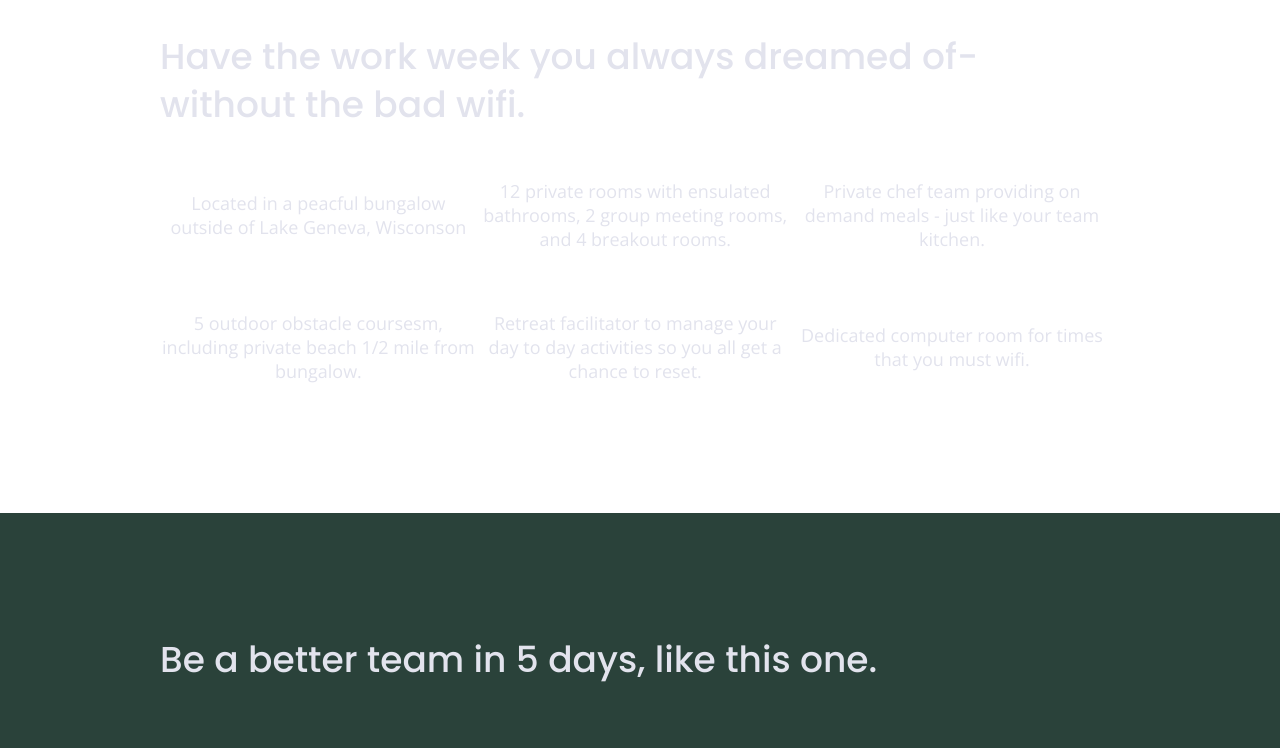
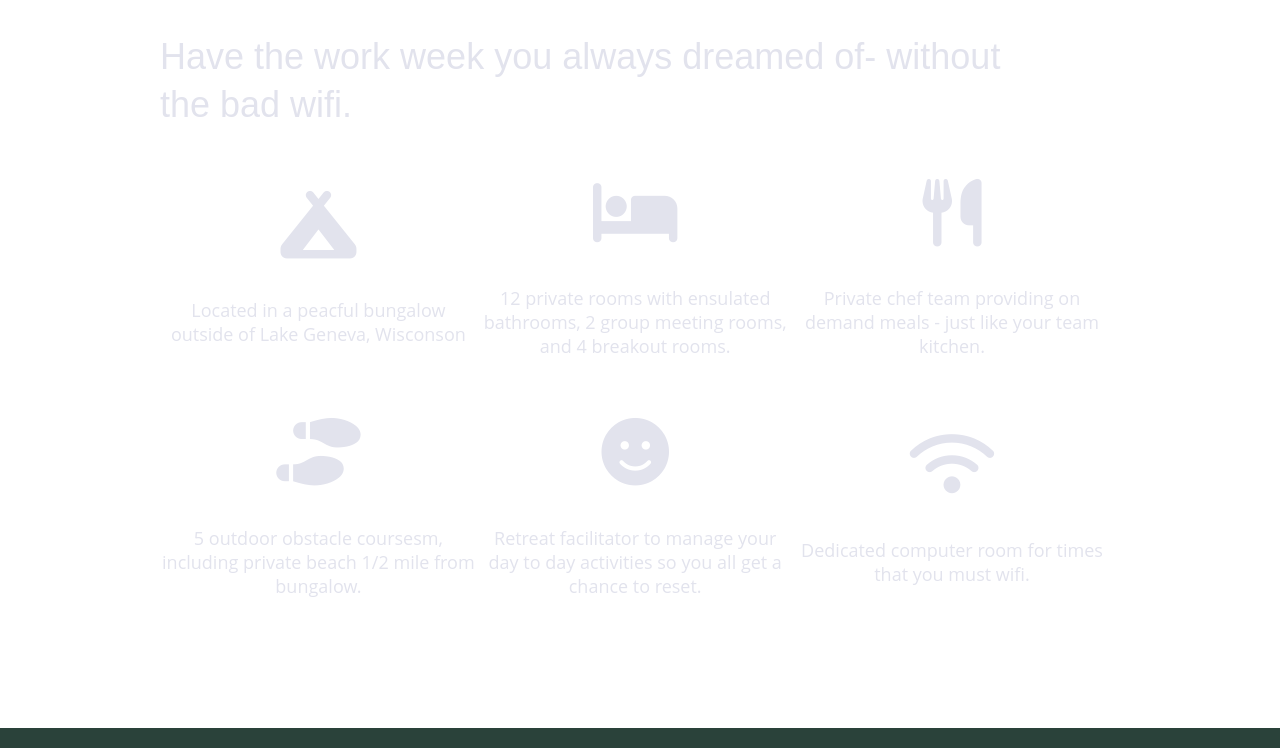
Before and after one commit to marts494/unplugged-retreat, a website built with Parcel: page index.html in a window 1280 px wide. Shown: the part 999-1747 px from the top of the page. Built offline with nearby package versions, Linux system fonts and the light colour scheme; files whose address does not match are found by name.

Commit message:
Added icons to features

```diff
--- a/css/main.css
+++ b/css/main.css
@@ -330,6 +330,11 @@ input[type=button] {
   justify-self: center;
   align-items: center;
   flex-flow: row wrap;
+}
+
+.features i {
+  font-size: 3.75em;
+  margin-bottom: 40px;
 }
 
 .features p {
--- a/index.html
+++ b/index.html
@@ -10,8 +10,9 @@
   <link rel="manifest" href="../site.webmanifest">
   <link rel="apple-touch-icon" href="../icon.png">
   <!-- Place favicon.ico in the root directory -->
+  <link rel="stylesheet" href="https://use.fontawesome.com/releases/v5.5.0/css/all.css" integrity="sha384-B4dIYHKNBt8Bc12p+WXckhzcICo0wtJAoU8YZTY5qE0Id1GSseTk6S+L3BlXeVIU" crossorigin="anonymous">
   <!-- Google Fonts -->
-  <link href="https://fonts.googleapis.com/css?family=Open+Sans:400,700|Poppins:500,700" rel="stylesheet">
+  <script src="https://kit.fontawesome.com/3a51d20b6e.js" crossorigin="anonymous"></script>
   <link rel="stylesheet" href="css/normalize.css">
   <link rel="stylesheet" href="css/main.css">
 </head>
@@ -67,6 +68,7 @@
         <div class="features-items">
           <article>
             <p class="fontawesome-icon">
+              <i class="fas fa-campground"></i>
             </p>
             <p class="features-item-description">
               Located in a peacful bungalow outside of Lake Geneva, Wisconson
@@ -74,6 +76,7 @@
           </article>
           <article>
             <p class="fontawesome-icon">
+              <i class="fas fa-bed"></i>
             </p>
             <p>
               12 private rooms with ensulated bathrooms, 2 group meeting rooms, and 4 breakout rooms.
@@ -81,6 +84,7 @@
           </article>
           <article>
             <p class="fontawesome-icon">
+              <i class="fas fa-utensils"></i>
             </p>
             <p>
               Private chef team providing on demand meals - just like your team kitchen.
@@ -88,6 +92,7 @@
           </article>
           <article>
             <p class="fontawesome-icon">
+              <i class="fas fa-shoe-prints"></i>
             </p>
             <p>
               5 outdoor obstacle coursesm, including private beach 1/2 mile from bungalow.
@@ -95,6 +100,7 @@
           </article>
           <article>
             <p class="fontawesome-icon">
+              <i class="fas fa-smile"></i>
             </p>
             <p>
               Retreat facilitator to manage your day to day activities so you all get a chance to reset.
@@ -102,6 +108,7 @@
           </article>
           <article>
             <p class="fontawesome-icon">
+              <i class="fas fa-wifi"></i>
             </p>
             <p>
               Dedicated computer room for times that you must wifi.
```
Also changed, not shown: about/index.html (+2 -2 lines).
